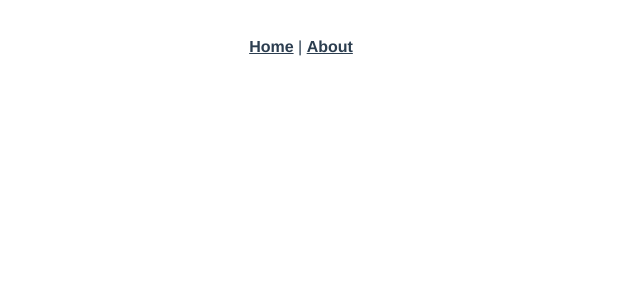
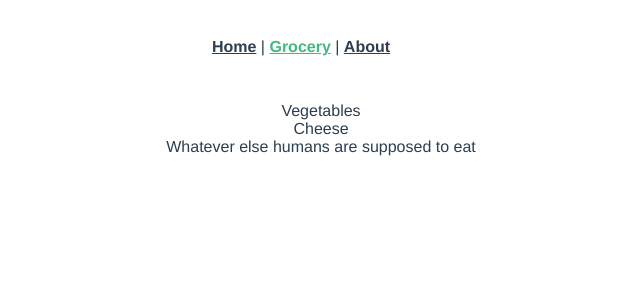
Before and after one commit to stevexu10/vtoy, a Vue app: page /#/grocery in a window 1280 px wide. Shown: the top 300 px of the page, without its empty margins (339-979 px from the left). Built offline with nearby package versions, Linux system fonts and the light colour scheme.

Commit message:
Vue with gorcery component added

```diff
--- a/package.json
+++ b/package.json
@@ -13,6 +13,7 @@
     "core-js": "^3.6.4",
     "vue": "^2.6.11",
     "vue-class-component": "^7.2.2",
+    "vue-loader": "^15.9.0",
     "vue-property-decorator": "^8.3.0",
     "vue-router": "^3.1.5",
     "vuex": "^3.1.2"
--- a/src/App.vue
+++ b/src/App.vue
@@ -2,6 +2,7 @@
   <div id="app">
     <div id="nav">
       <router-link to="/">Home</router-link> |
+      <router-link to="/grocery">Grocery</router-link> |
       <router-link to="/about">About</router-link>
     </div>
     <router-view/>
--- /dev/null
+++ b/src/components/Grocery.vue
@@ -0,0 +1,13 @@
+<template>
+    <div class="">{{ todo.text }}
+    </div>
+</template>
+
+<script lang="ts">
+import { Component, Prop, Vue } from 'vue-property-decorator'
+
+@Component
+export default class Grocery extends Vue {
+  @Prop() private todo!: [];
+}
+</script>
--- a/src/components/HelloWorld.vue
+++ b/src/components/HelloWorld.vue
@@ -1,6 +1,6 @@
 <template>
   <div class="hello">
-    <h1>{{ msg }}</h1>
+    <h1>{{ msg }} xxx</h1>
     <p>
       For a guide and recipes on how to configure / customize this project,<br>
       check out the
--- a/src/router/index.ts
+++ b/src/router/index.ts
@@ -1,6 +1,7 @@
 import Vue from 'vue'
 import VueRouter from 'vue-router'
 import Home from '../views/Home.vue'
+import Grocery from '../views/Grocery.vue'
 
 Vue.use(VueRouter)
 
@@ -9,6 +10,11 @@ const routes = [
     path: '/',
     name: 'Home',
     component: Home
+  },
+  {
+    path: '/grocery',
+    name: 'Grocery',
+    component: Grocery
   },
   {
     path: '/about',
--- /dev/null
+++ b/src/views/Grocery.vue
@@ -0,0 +1,38 @@
+<template>
+  <div class="grocery">
+      <ol>
+        <!--
+          Now we provide each todo-item with the todo object
+          it's representing, so that its content can be dynamic.
+          We also need to provide each component with a "key",
+          which will be explained later.
+        -->
+        <Grocery
+          v-for="item in groceryList"
+          v-bind:todo="item"
+          v-bind:key="item.id">
+          </Grocery>
+      </ol>
+    </div>
+</template>
+
+<script>
+// @ is an alias to /src
+import Grocery from '@/components/Grocery.vue'
+
+export default {
+  name: 'Grocery1',
+  components: {
+    Grocery
+  },
+  data () {
+    return {
+      groceryList: [
+        { id: 0, text: 'Vegetables' },
+        { id: 1, text: 'Cheese' },
+        { id: 2, text: 'Whatever else humans are supposed to eat' }
+      ]
+    }
+  }
+}
+</script>
--- a/src/views/Home.vue
+++ b/src/views/Home.vue
@@ -1,7 +1,7 @@
 <template>
   <div class="home">
     <img alt="Vue logo" src="../assets/logo.png">
-    <HelloWorld msg="Welcome to Your Vue.js App"/>
+    <HelloWorld v-bind:msg="msg"/>
   </div>
 </template>
 
@@ -13,6 +13,9 @@ export default {
   name: 'Home',
   components: {
     HelloWorld
+  },
+  data () {
+    return { msg: 'Wuuuu' }
   }
 }
 </script>
```
Also changed, not shown: 1 other file (tests, documents, lock files or other folders).
